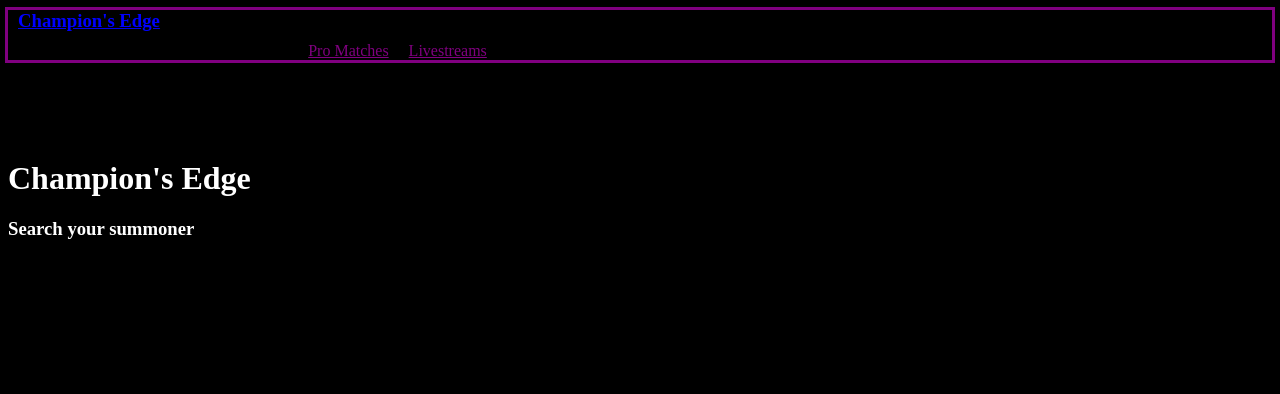
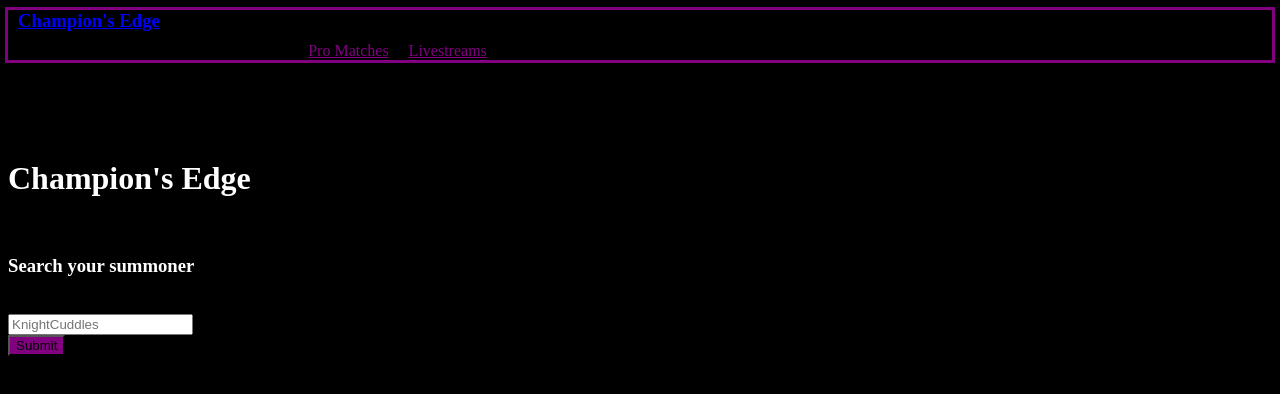
Before and after one commit to edenhack/champions-edge-project-3, a React (Create React App) app in the folder client/: page / in a window 1280 px wide. Shown: the top 394 px of the page. Built offline with nearby package versions, Linux system fonts and the light colour scheme; the HTML template or start-up script is replaced by a standard one.

Commit message:
added form field and styled

```diff
--- a/client/src/components/Form/Form.css
+++ b/client/src/components/Form/Form.css
@@ -0,0 +1,3 @@
+.submitBtn{
+  background-color: purple;
+}
--- a/client/src/components/Form/Form.js
+++ b/client/src/components/Form/Form.js
@@ -1,2 +1,25 @@
 import React from "react";
 import "./Form.css";
+
+const Form = props => {
+  return (
+    <form>
+      <div className="form-group">
+          <label className="SummonerSearchLabel"><h3>Search your summoner</h3></label>
+          <br></br>
+          <input className="col-12 form-control"
+              value={props.search}
+              type="text"
+              name="searchSummoner"
+              placeholder="KnightCuddles"
+              onChange={props.handleInputChange}
+          />
+      </div>
+      <button type="submit" className="submitBtn btn btn-primary" onClick={props.handleFormSubmit}>
+          Submit
+      </button>
+    </form>
+  )
+};
+
+export default Form;
--- a/client/src/pages/Home/Home.js
+++ b/client/src/pages/Home/Home.js
@@ -1,5 +1,6 @@
 import React, { useState, useEffect } from "react";
 import { Col, Row, Container } from "../../components/Grid/Grid";
+import Form from "../../components/Form/Form";
 import "./Home.css";
 
 const Home = () => {
@@ -18,7 +19,8 @@ const Home = () => {
                 <Col size = "md-4">
                 </Col>
                 <Col size = "md-4">
-                    <h3>Search your summoner</h3>
+                    <br></br>
+                    <Form/>
                 </Col>
             </Row>
         </Container>
```
